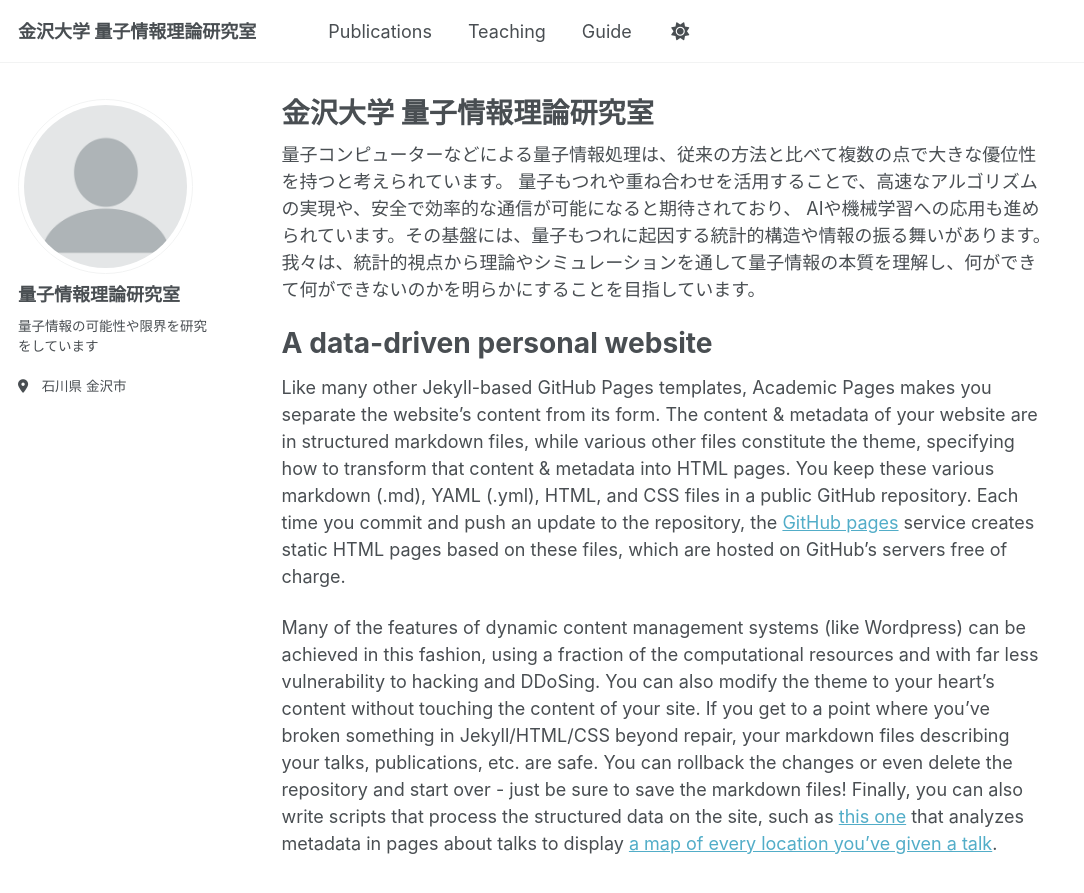
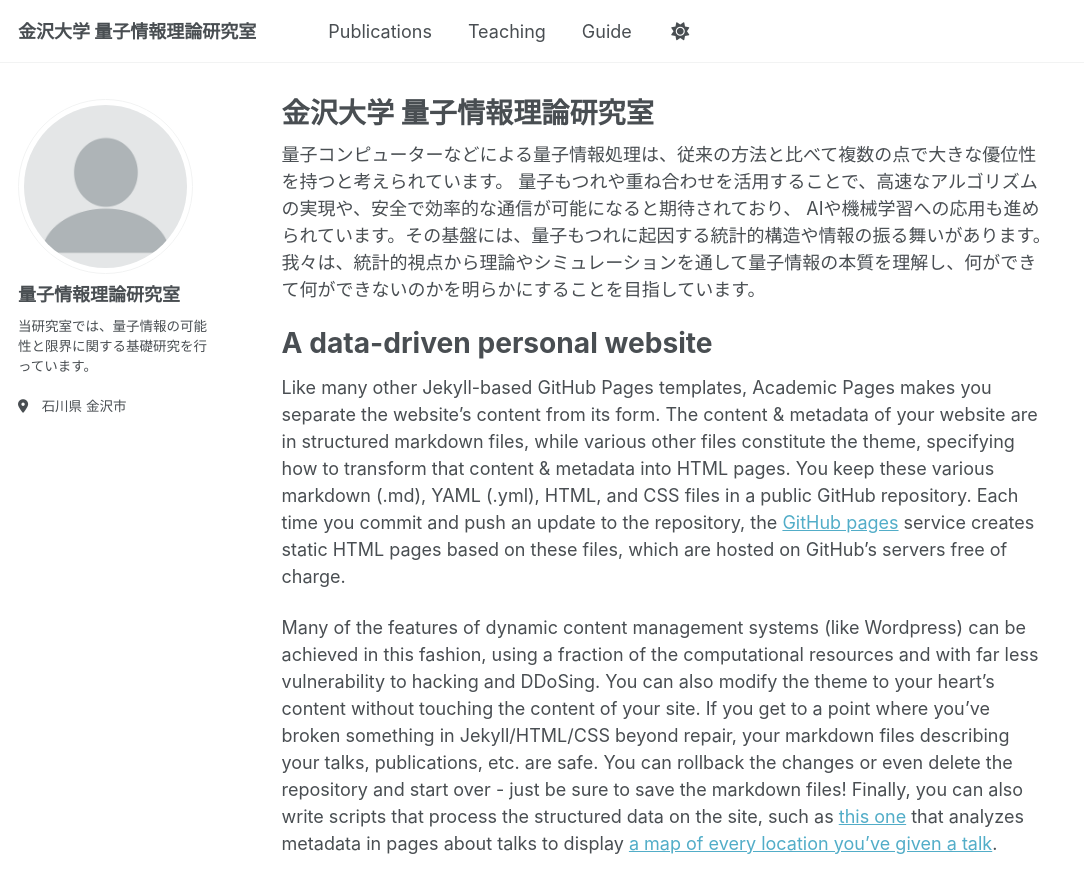
Before and after one commit to qymgt/qymgt.github.io, a Jekyll site: the page built from _pages/about.md, in a window 1280 px wide and 900 px high. Shown: the top 893 px of the window, without its empty margins (0-1084 px from the left). Built offline with Jekyll 4.4.1, drawn with Linux system fonts in a browser that asks for light colours.

Commit message:
Update _config.yml
aaa

```diff
--- a/_config.yml
+++ b/_config.yml
@@ -25,7 +25,7 @@ author:
   avatar           : "profile.png"
   name             : "量子情報理論研究室"
   pronouns         : # example: "she/her"
-  bio              : "量子情報の可能性や限界を研究をしています"
+  bio              : "当研究室では、量子情報の可能性と限界に関する基礎研究を行っています。"
   location         : "石川県 金沢市"
   #employer         : "Red Brick University"
   uri              : # URL
```
